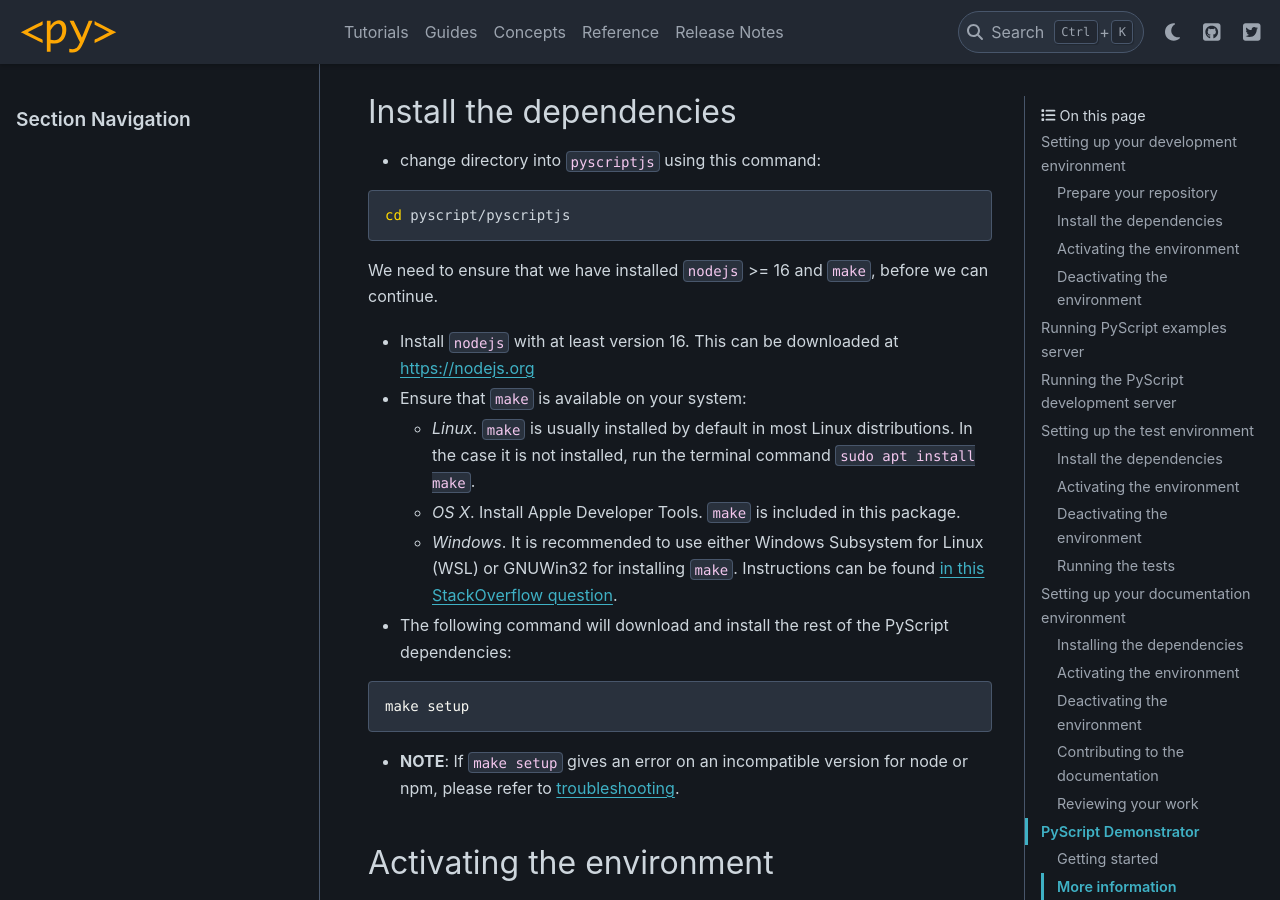
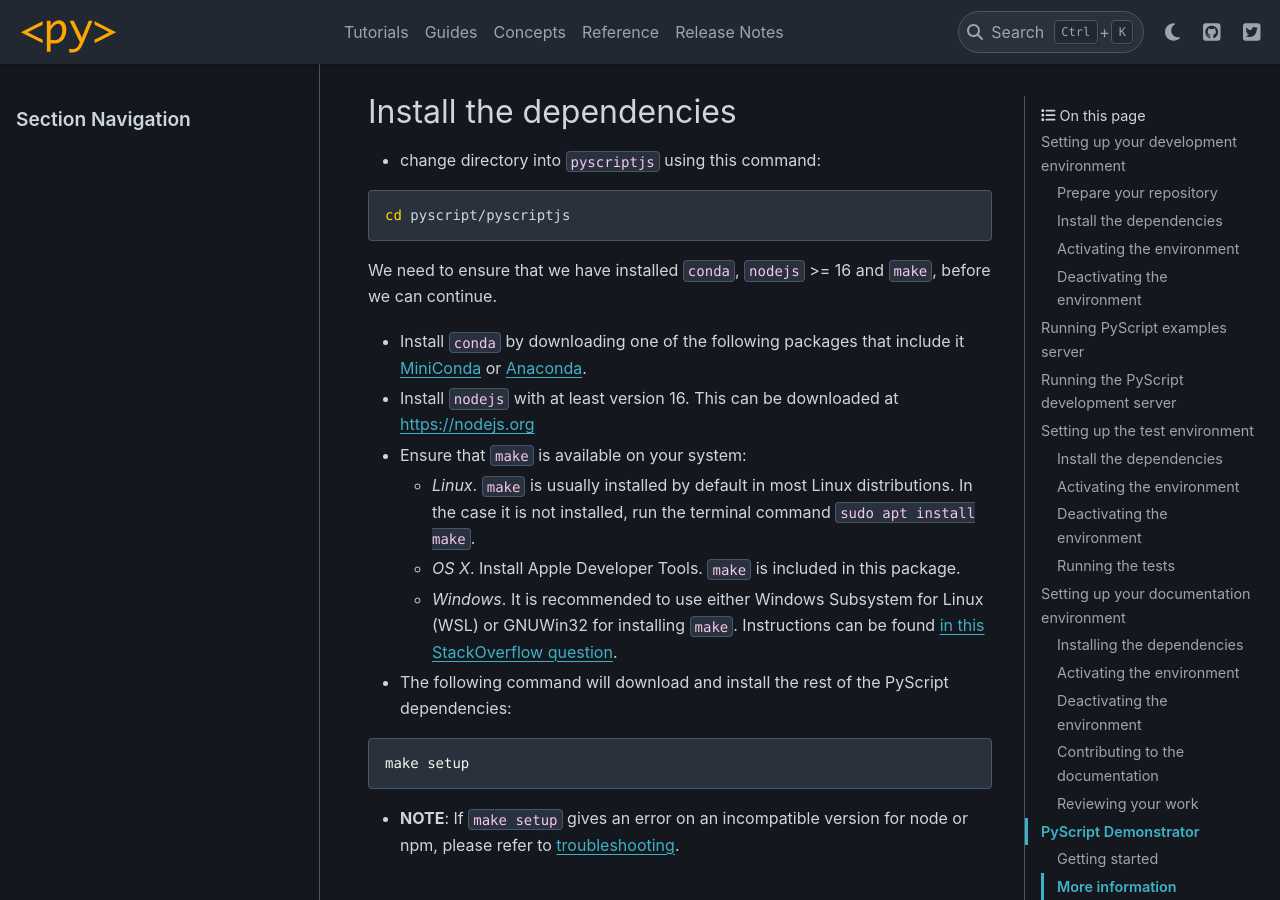
Before and after one commit to pyscript/pyscript, a Sphinx documentation site: the page built from docs/development/setting-up-environment.md, in a window 1280 px wide and 900 px high, scrolled down 832 px. Built offline with Sphinx 7.4.7 and the PyData theme 0.15.4, drawn with Linux system fonts in a browser that asks for light colours.

Commit message:
Adds missing dependency description (anaconda) to docs (#1409)

````diff
--- a/docs/development/setting-up-environment.md
+++ b/docs/development/setting-up-environment.md
@@ -35,7 +35,9 @@
 cd pyscript/pyscriptjs
 ```
 
-We need to ensure that we have installed `nodejs` >= 16 and `make`, before we can continue.
+We need to ensure that we have installed `conda`, `nodejs` >= 16 and `make`, before we can continue.
+
+* Install `conda` by downloading one of the following packages that include it [MiniConda](https://docs.conda.io/en/latest/miniconda.html) or [Anaconda](https://www.anaconda.com/download/).
 
 * Install `nodejs` with at least version 16. This can be downloaded at [https://nodejs.org](https://nodejs.org)
 
````
